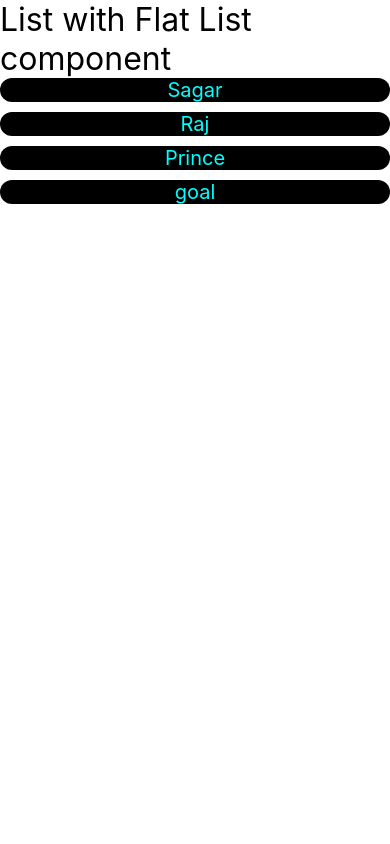
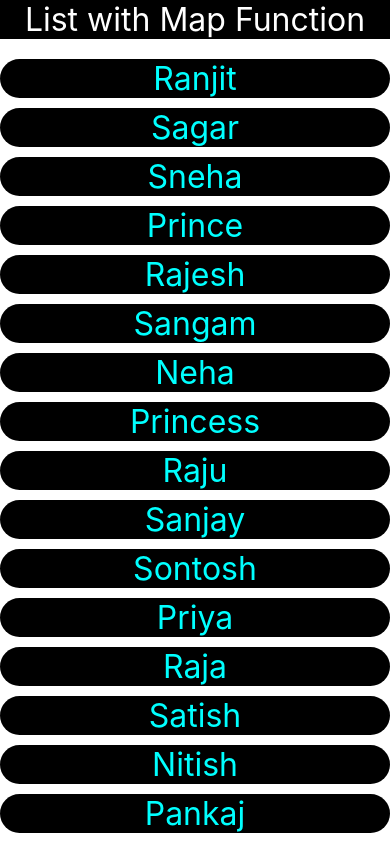
Before and after one commit to princechaudhary874/Android_Development, a React Native app: screen / in a window 390 px wide. Built offline with nearby package versions, Linux system fonts and the light colour scheme.

Commit message:
List with map Function

```diff
--- a/App.jsx
+++ b/App.jsx
@@ -1,45 +1,54 @@
 import React from 'react';
-import {FlatList, Text, View} from 'react-native';
+import {ScrollView, StyleSheet, Text, View} from 'react-native';
 
 const App = () => {
   const users = [
-    {id: 1, name: 'Sagar'},
-    {
-      id: 2,
-      name: 'Raj',
-    },
-    {
-      id: 3,
-      name: 'Prince',
-    },
-    {
-      id: 4,
-      name: 'goal',
-    },
+    {id: 1, name: 'Ranjit'},
+    {id: 4, name: 'Sagar'},
+    {id: 6, name: 'Sneha'},
+    {id: 3, name: 'Prince'},
+    {id: 10, name: 'Rajesh'},
+    {id: 14, name: 'Sangam'},
+    {id: 16, name: 'Neha'},
+    {id: 13, name: 'Princess'},
+    {id: 12, name: 'Raju'},
+    {id: 24, name: 'Sanjay'},
+    {id: 26, name: 'Sontosh'},
+    {id: 23, name: 'Priya'},
+    {id: 210, name: 'Raja'},
+    {id: 214, name: 'Satish'},
+    {id: 216, name: 'Nitish'},
+    {id: 213, name: 'Pankaj'},
   ];
   return (
-    <View>
-      <Text style={{fontSize: 32}}>List with Flat List component</Text>
-      <FlatList
-        data={users}
-        renderItem={({item}) => (
-          <Text
-            style={{
-              fontSize: 20,
-              backgroundColor: 'black',
-              color: 'aqua',
-              marginBottom: 10,
-              textAlign: 'center',
-              textAlignVertical:'center',
-              borderRadius:20
-            }}>
-            {item.name}
-          </Text>
-        )}
-        keyExtractor={item => item.id}
-      />
+    <View >
+      <Text style={styles.heading}>List with Map Function</Text>
+       <ScrollView>
+       {users.map(item => (
+          <Text style={styles.mapComp}>{item.name}</Text>
+        ))}
+       </ScrollView>
+
     </View>
   );
 };
+const styles = StyleSheet.create({
+  heading: {
+    fontSize: 32,
+    backgroundColor: 'black',
+    color: 'white',
+    textAlign: 'center',
+    marginBottom: 20,
+  },
 
+  mapComp: {
+    fontSize: 32,
+    backgroundColor: 'black',
+    color: 'aqua',
+    textAlign: 'center',
+    textAlignVertical: 'center',
+    borderRadius: 20,
+    marginBottom: 10,
+  },
+});
 export default App;
```
